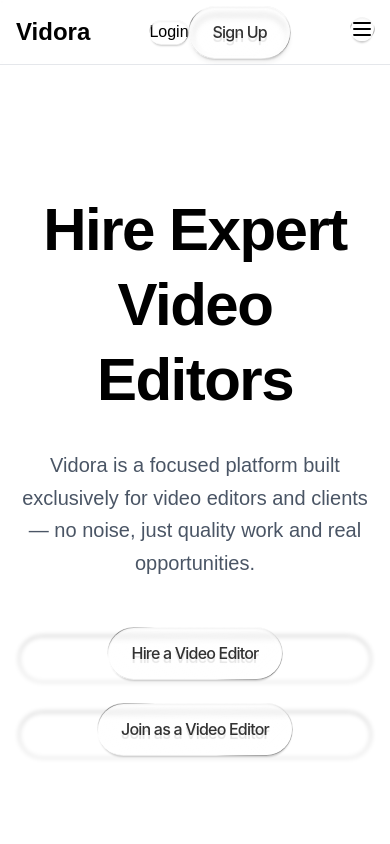
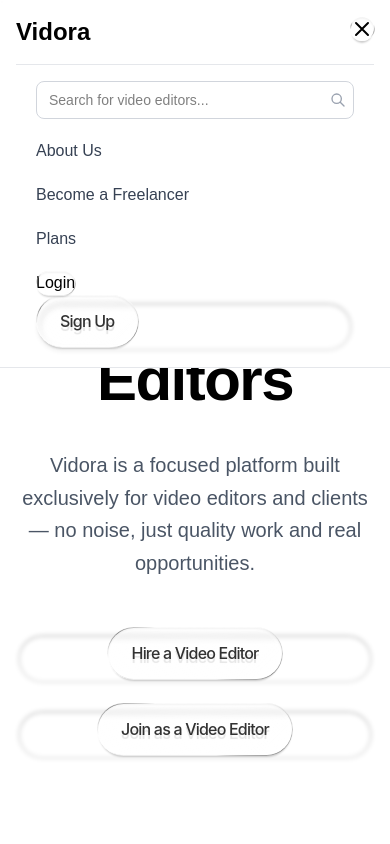
Before and after one commit to kkunaall10-max/vidora, a Next.js app: page / in a window 390 px wide. Both pictures are taken after a click on the button "Toggle mobile menu". Shown: the top 844 px of the page. Built offline with nearby package versions, Linux system fonts and the light colour scheme.

Commit message:
Implement fully responsive navbar with mobile menu: React state management, proper breakpoints (mobile/tablet/desktop), collapsible navigation, touch-friendly mobile UI, cross-platform compatibility

```diff
--- a/src/app/page.tsx
+++ b/src/app/page.tsx
@@ -1,6 +1,10 @@
 "use client";
 
+import { useState } from 'react';
+
 export default function Home() {
+  const [isMobileMenuOpen, setIsMobileMenuOpen] = useState(false);
+
   return (
     <div className="min-h-screen bg-white text-black overflow-hidden relative">
       {/* Navbar */}
@@ -12,8 +16,8 @@
               <h1 className="text-2xl font-bold text-black">Vidora</h1>
             </div>
 
-            {/* Navigation Links */}
-            <div className="hidden md:flex items-center space-x-8">
+            {/* Desktop Navigation Links */}
+            <div className="hidden lg:flex items-center space-x-8">
               <a href="#" className="text-gray-700 hover:text-black transition-colors duration-200 font-medium">
                 About Us
               </a>
@@ -25,14 +29,14 @@
               </a>
             </div>
 
-            {/* Search Box */}
-            <div className="hidden md:flex flex-1 justify-center px-8">
+            {/* Search Box - Desktop */}
+            <div className="hidden lg:flex flex-1 justify-center px-8">
               <div className="w-full max-w-md">
                 <div className="relative">
                   <input
                     type="text"
                     placeholder="Search for video editors..."
-                    className="w-full pl-4 pr-10 py-2 border border-gray-300 rounded-lg focus:outline-none focus:ring-2 focus:ring-gray-400 focus:border-transparent"
+                    className="w-full pl-4 pr-10 py-2 border border-gray-300 rounded-lg focus:outline-none focus:ring-2 focus:ring-gray-400 focus:border-transparent text-sm"
                   />
                   <div className="absolute inset-y-0 right-0 pr-3 flex items-center">
                     <svg className="h-5 w-5 text-gray-400" fill="none" stroke="currentColor" viewBox="0 0 24 24">
@@ -43,9 +47,9 @@
               </div>
             </div>
 
-            {/* Auth Buttons */}
-            <div className="flex items-center space-x-4">
-              <button className="text-gray-700 hover:text-black transition-colors duration-200 font-medium">
+            {/* Auth Buttons - Desktop */}
+            <div className="hidden lg:flex items-center space-x-4">
+              <button className="text-gray-700 hover:text-black transition-colors duration-200 font-medium px-4 py-2">
                 Login
               </button>
               <div className="button-wrap">
@@ -56,15 +60,88 @@
               </div>
             </div>
 
+            {/* Tablet Search - Show on md to lg, hide on lg+ */}
+            <div className="hidden md:flex lg:hidden flex-1 justify-center px-4">
+              <div className="w-full max-w-sm">
+                <div className="relative">
+                  <input
+                    type="text"
+                    placeholder="Search..."
+                    className="w-full pl-3 pr-8 py-2 border border-gray-300 rounded-lg focus:outline-none focus:ring-2 focus:ring-gray-400 focus:border-transparent text-sm"
+                  />
+                  <div className="absolute inset-y-0 right-0 pr-2 flex items-center">
+                    <svg className="h-4 w-4 text-gray-400" fill="none" stroke="currentColor" viewBox="0 0 24 24">
+                      <path strokeLinecap="round" strokeLinejoin="round" strokeWidth={2} d="M21 21l-6-6m2-5a7 7 0 11-14 0 7 7 0 0114 0z" />
+                    </svg>
+                  </div>
+                </div>
+              </div>
+            </div>
+
             {/* Mobile menu button */}
-            <div className="md:hidden">
-              <button className="text-gray-700 hover:text-black">
+            <div className="lg:hidden">
+              <button
+                onClick={() => setIsMobileMenuOpen(!isMobileMenuOpen)}
+                className="text-gray-700 hover:text-black p-2 rounded-md focus:outline-none focus:ring-2 focus:ring-gray-400"
+                aria-label="Toggle mobile menu"
+              >
                 <svg className="h-6 w-6" fill="none" stroke="currentColor" viewBox="0 0 24 24">
-                  <path strokeLinecap="round" strokeLinejoin="round" strokeWidth={2} d="M4 6h16M4 12h16M4 18h16" />
+                  {isMobileMenuOpen ? (
+                    <path strokeLinecap="round" strokeLinejoin="round" strokeWidth={2} d="M6 18L18 6M6 6l12 12" />
+                  ) : (
+                    <path strokeLinecap="round" strokeLinejoin="round" strokeWidth={2} d="M4 6h16M4 12h16M4 18h16" />
+                  )}
                 </svg>
               </button>
             </div>
           </div>
+
+          {/* Mobile Navigation Menu */}
+          {isMobileMenuOpen && (
+            <div className="lg:hidden border-t border-gray-200 bg-white/95 backdrop-blur-sm">
+              <div className="px-2 pt-2 pb-3 space-y-1">
+                {/* Mobile Search */}
+                <div className="px-3 py-2">
+                  <div className="relative">
+                    <input
+                      type="text"
+                      placeholder="Search for video editors..."
+                      className="w-full pl-3 pr-8 py-2 border border-gray-300 rounded-lg focus:outline-none focus:ring-2 focus:ring-gray-400 focus:border-transparent text-sm"
+                    />
+                    <div className="absolute inset-y-0 right-0 pr-2 flex items-center">
+                      <svg className="h-4 w-4 text-gray-400" fill="none" stroke="currentColor" viewBox="0 0 24 24">
+                        <path strokeLinecap="round" strokeLinejoin="round" strokeWidth={2} d="M21 21l-6-6m2-5a7 7 0 11-14 0 7 7 0 0114 0z" />
+                      </svg>
+                    </div>
+                  </div>
+                </div>
+
+                {/* Mobile Navigation Links */}
+                <a href="#" className="block px-3 py-2 text-gray-700 hover:text-black hover:bg-gray-50 transition-colors duration-200 font-medium rounded-md">
+                  About Us
+                </a>
+                <a href="#" className="block px-3 py-2 text-gray-700 hover:text-black hover:bg-gray-50 transition-colors duration-200 font-medium rounded-md">
+                  Become a Freelancer
+                </a>
+                <a href="#" className="block px-3 py-2 text-gray-700 hover:text-black hover:bg-gray-50 transition-colors duration-200 font-medium rounded-md">
+                  Plans
+                </a>
+
+                {/* Mobile Auth Buttons */}
+                <div className="px-3 py-2 space-y-2">
+                  <button className="w-full text-left text-gray-700 hover:text-black transition-colors duration-200 font-medium py-2 px-3 rounded-md hover:bg-gray-50">
+                    Login
+                  </button>
+                  <div className="button-wrap">
+                    <button className="w-full">
+                      <span>Sign Up</span>
+                    </button>
+                    <div className="button-shadow"></div>
+                  </div>
+                </div>
+              </div>
+            </div>
+          )}
         </div>
       </nav>
 
```
